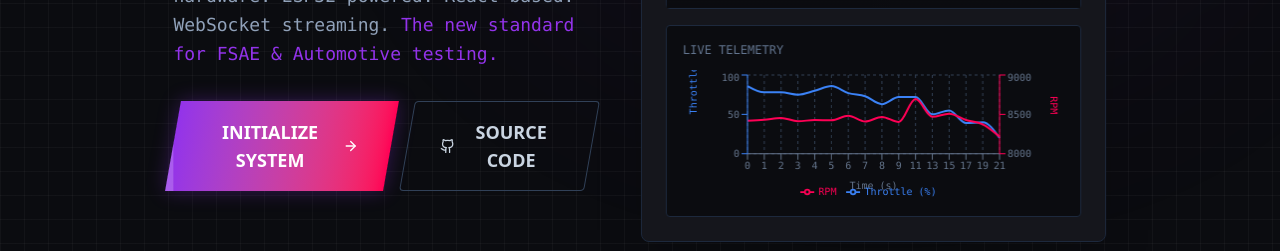
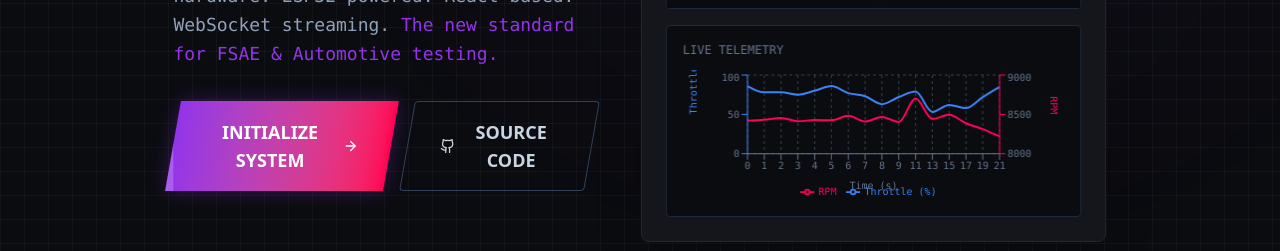
Before and after one commit to Western-Formula-Racing/project-pecan-website, a React (Vite) app: page / in a window 1280 px wide. Shown: the part 549-800 px from the top of the page. Built offline with nearby package versions, Linux system fonts and the light colour scheme.

Commit message:
better rand

```diff
--- a/src/App.tsx
+++ b/src/App.tsx
@@ -284,7 +284,7 @@ const LiveDashboard = () => {
   useEffect(() => {
     const interval = setInterval(() => {
       setRpm(prev => {
-        const delta = Math.floor(Math.random() * 150) - 75;
+        const delta = Math.floor(Math.random() * 200) - 100;
         const newVal = prev + delta;
         // Clamp to realistic range (8200 - 8700)
         const clamped = Math.min(Math.max(newVal, 8200), 8700);
@@ -297,15 +297,11 @@ const LiveDashboard = () => {
          return Number((Math.max(40, Math.min(45, prev + delta))).toFixed(1));
       });
 
-      // Throttle correlates with RPM and temp
-      setThrottle(() => {
-         // Base throttle on RPM (normalized to 0-100%)
-         const rpmFactor = ((rpmRef.current - 8200) / (8700 - 8200)) * 60;
-         // Add temperature influence (higher temp = more throttle)
-         const tempFactor = ((temp - 40) / (45 - 40)) * 30;
-         // Slight random variation
-         const randomFactor = (Math.random() * 10) - 5;
-         const newThrottle = Math.round(Math.max(0, Math.min(100, rpmFactor + tempFactor + randomFactor)));
+      // Throttle is more independent now
+      setThrottle(prev => {
+         // Random walk with larger variations
+         const delta = Math.floor(Math.random() * 30) - 15;
+         const newThrottle = Math.round(Math.max(30, Math.min(95, prev + delta)));
          throttleRef.current = newThrottle;
          return newThrottle;
       });
```
